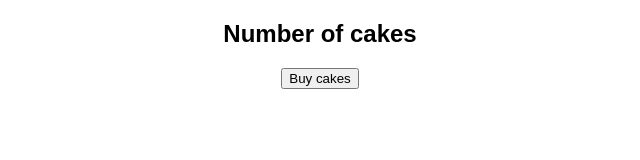
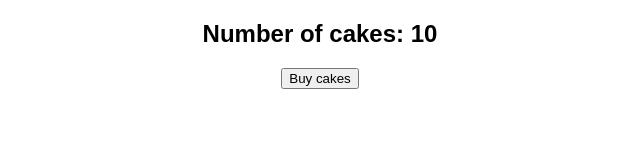
Before and after one commit to sidinsomniac/react-redux, a React (Create React App) app: page / in a window 1280 px wide. Shown: the top 160 px of the page, without its empty margins (320-960 px from the left). Built offline with nearby package versions, Linux system fonts and the light colour scheme.

Commit message:
Use connect

```diff
--- a/src/App.js
+++ b/src/App.js
@@ -1,11 +1,15 @@
 import React from "react";
 import "./styles.css";
 import Cake from "./components/Cake";
+import { Provider } from "react-redux";
+import store from "./redux/cake/store";
 
 export default function App() {
   return (
-    <div className="App">
-      <Cake />
-    </div>
+    <Provider store={store}>
+      <div className="App">
+        <Cake />
+      </div>
+    </Provider>
   );
 }
--- a/src/components/Cake.js
+++ b/src/components/Cake.js
@@ -1,10 +1,22 @@
 import React from "react";
+import { connect } from "react-redux";
+import { buyCake } from "../redux";
 
-export default function Cake() {
+function Cake(props) {
   return (
     <div>
-      <h2>Number of cakes</h2>
-      <button>Buy cakes</button>
+      <h2>Number of cakes: {props.numberOfCakes}</h2>
+      <button onClick={props.buyCake}>Buy cakes</button>
     </div>
   );
 }
+
+const mapStateToProps = (state) => ({
+  numberOfCakes: state.numberOfCakes
+});
+
+const mapDispatchToProps = (dispatch) => ({
+  buyCake: () => dispatch(buyCake())
+});
+
+export default connect(mapStateToProps, mapDispatchToProps)(Cake);
--- /dev/null
+++ b/src/redux/index.js
@@ -0,0 +1 @@
+export { buyCake } from "./cake/cakeActions";
```
